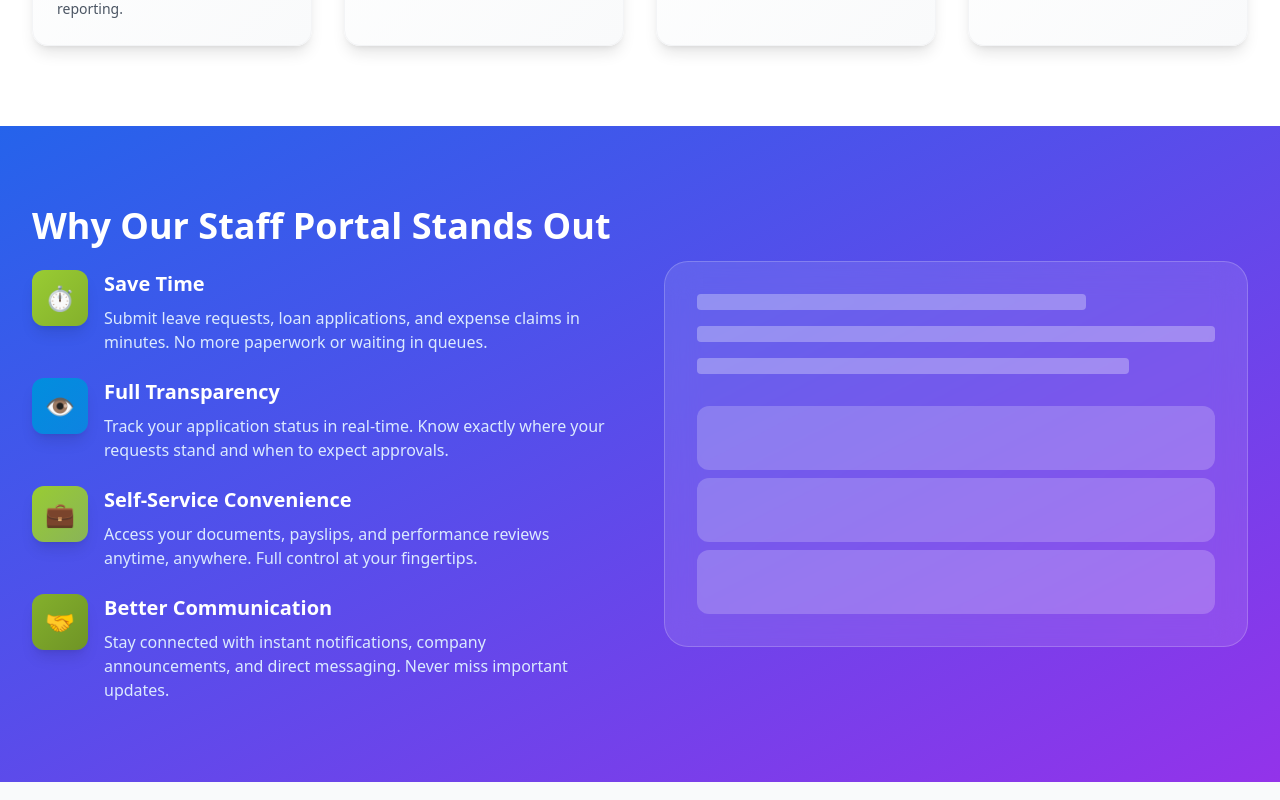
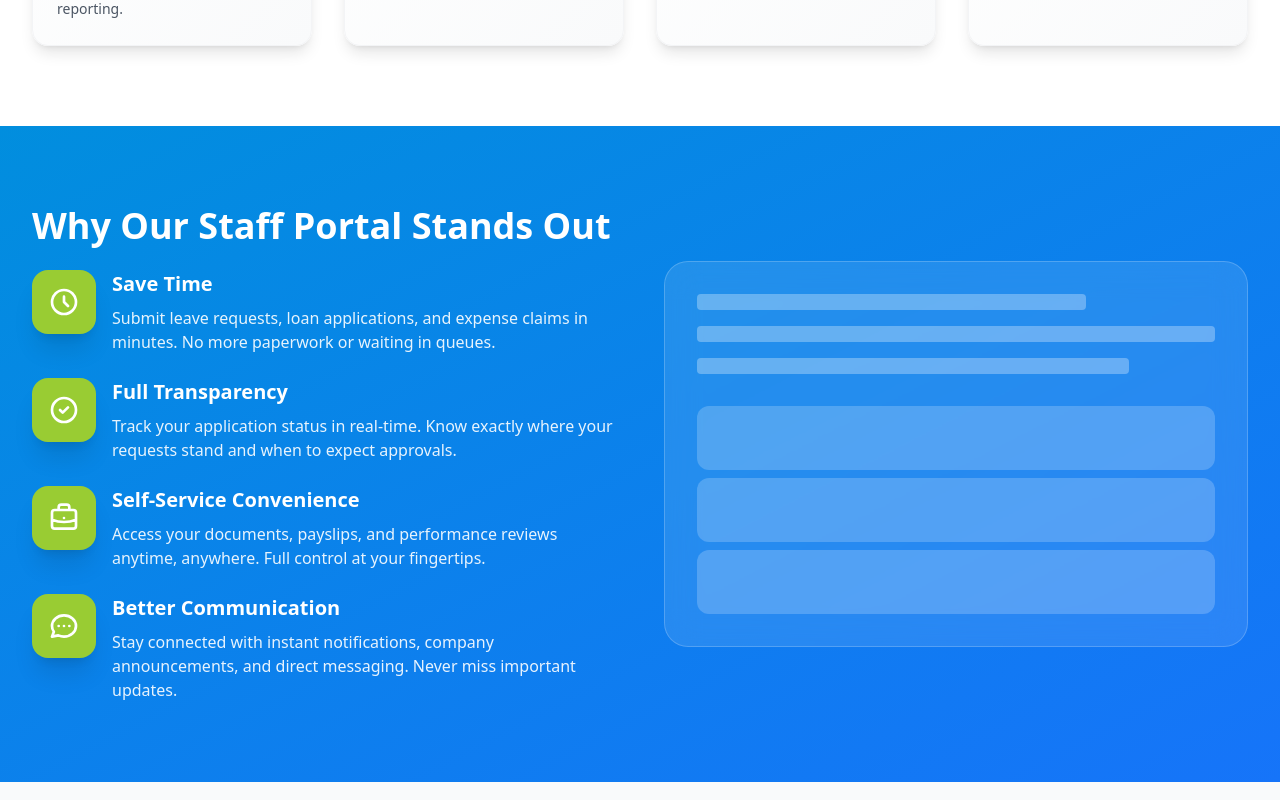
Before and after one commit to DenisMakokha/Kechita-Portal, a React (Vite) app in the folder apps/web/: page / in a window 1280 px wide. Shown: the part 1480-2280 px from the top of the page. Built offline with nearby package versions, Linux system fonts and the light colour scheme.

Commit message:
feat: Update benefits section with custom gradient and solid green icon backgrounds with SVG icons

```diff
--- a/apps/web/src/pages/Landing.tsx
+++ b/apps/web/src/pages/Landing.tsx
@@ -200,7 +200,7 @@ export default function Landing() {
       </section>
 
       {/* Benefits Section */}
-      <section className="py-20 bg-gradient-to-br from-blue-600 to-purple-600 text-white">
+      <section className="py-20 bg-gradient-to-br from-[#018ede] to-[#1674f9] text-white">
         <div className="max-w-7xl mx-auto px-4 sm:px-6 lg:px-8">
           <div className="grid md:grid-cols-2 gap-12 items-center">
             <div>
@@ -209,45 +209,53 @@ export default function Landing() {
               </h2>
               <div className="space-y-6">
                 <div className="flex items-start">
-                  <div className="flex-shrink-0 w-14 h-14 bg-gradient-to-br from-[#99cc33] to-[#84b02c] rounded-xl flex items-center justify-center mr-4 shadow-lg">
-                    <span className="text-2xl">⏱️</span>
+                  <div className="flex-shrink-0 w-16 h-16 bg-[#99cc33] rounded-2xl flex items-center justify-center mr-4 shadow-xl">
+                    <svg className="w-8 h-8 text-white" fill="none" stroke="currentColor" viewBox="0 0 24 24">
+                      <path strokeLinecap="round" strokeLinejoin="round" strokeWidth={2} d="M12 8v4l3 3m6-3a9 9 0 11-18 0 9 9 0 0118 0z" />
+                    </svg>
                   </div>
                   <div>
                     <h3 className="text-xl font-semibold mb-2">Save Time</h3>
-                    <p className="text-blue-100">
+                    <p className="text-white/90">
                       Submit leave requests, loan applications, and expense claims in minutes. No more paperwork or waiting in queues.
                     </p>
                   </div>
                 </div>
                 <div className="flex items-start">
-                  <div className="flex-shrink-0 w-14 h-14 bg-gradient-to-br from-[#018ede] to-[#018ede]/80 rounded-xl flex items-center justify-center mr-4 shadow-lg">
-                    <span className="text-2xl">👁️</span>
+                  <div className="flex-shrink-0 w-16 h-16 bg-[#99cc33] rounded-2xl flex items-center justify-center mr-4 shadow-xl">
+                    <svg className="w-8 h-8 text-white" fill="none" stroke="currentColor" viewBox="0 0 24 24">
+                      <path strokeLinecap="round" strokeLinejoin="round" strokeWidth={2} d="M9 12l2 2 4-4m6 2a9 9 0 11-18 0 9 9 0 0118 0z" />
+                    </svg>
                   </div>
                   <div>
                     <h3 className="text-xl font-semibold mb-2">Full Transparency</h3>
-                    <p className="text-blue-100">
+                    <p className="text-white/90">
                       Track your application status in real-time. Know exactly where your requests stand and when to expect approvals.
                     </p>
                   </div>
                 </div>
                 <div className="flex items-start">
-                  <div className="flex-shrink-0 w-14 h-14 bg-gradient-to-br from-[#99cc33] to-[#99cc33]/80 rounded-xl flex items-center justify-center mr-4 shadow-lg">
-                    <span className="text-2xl">💼</span>
+                  <div className="flex-shrink-0 w-16 h-16 bg-[#99cc33] rounded-2xl flex items-center justify-center mr-4 shadow-xl">
+                    <svg className="w-8 h-8 text-white" fill="none" stroke="currentColor" viewBox="0 0 24 24">
+                      <path strokeLinecap="round" strokeLinejoin="round" strokeWidth={2} d="M21 13.255A23.931 23.931 0 0112 15c-3.183 0-6.22-.62-9-1.745M16 6V4a2 2 0 00-2-2h-4a2 2 0 00-2 2v2m4 6h.01M5 20h14a2 2 0 002-2V8a2 2 0 00-2-2H5a2 2 0 00-2 2v10a2 2 0 002 2z" />
+                    </svg>
                   </div>
                   <div>
                     <h3 className="text-xl font-semibold mb-2">Self-Service Convenience</h3>
-                    <p className="text-blue-100">
+                    <p className="text-white/90">
                       Access your documents, payslips, and performance reviews anytime, anywhere. Full control at your fingertips.
                     </p>
                   </div>
                 </div>
                 <div className="flex items-start">
-                  <div className="flex-shrink-0 w-14 h-14 bg-gradient-to-br from-[#84b02c] to-[#6f9426] rounded-xl flex items-center justify-center mr-4 shadow-lg">
-                    <span className="text-2xl">🤝</span>
+                  <div className="flex-shrink-0 w-16 h-16 bg-[#99cc33] rounded-2xl flex items-center justify-center mr-4 shadow-xl">
+                    <svg className="w-8 h-8 text-white" fill="none" stroke="currentColor" viewBox="0 0 24 24">
+                      <path strokeLinecap="round" strokeLinejoin="round" strokeWidth={2} d="M8 12h.01M12 12h.01M16 12h.01M21 12c0 4.418-4.03 8-9 8a9.863 9.863 0 01-4.255-.949L3 20l1.395-3.72C3.512 15.042 3 13.574 3 12c0-4.418 4.03-8 9-8s9 3.582 9 8z" />
+                    </svg>
                   </div>
                   <div>
                     <h3 className="text-xl font-semibold mb-2">Better Communication</h3>
-                    <p className="text-blue-100">
+                    <p className="text-white/90">
                       Stay connected with instant notifications, company announcements, and direct messaging. Never miss important updates.
                     </p>
                   </div>
```
